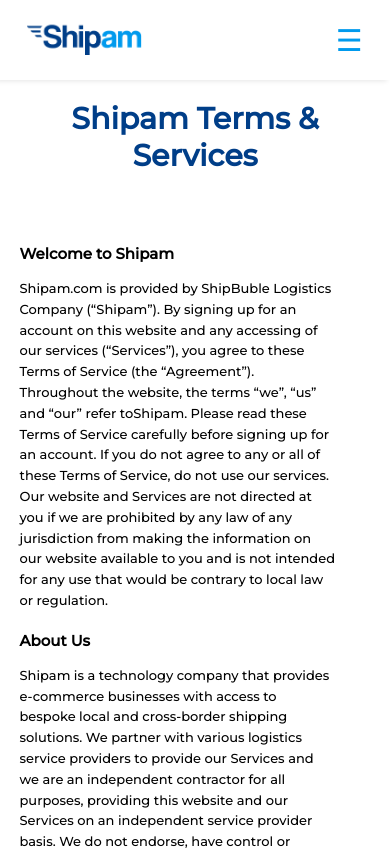
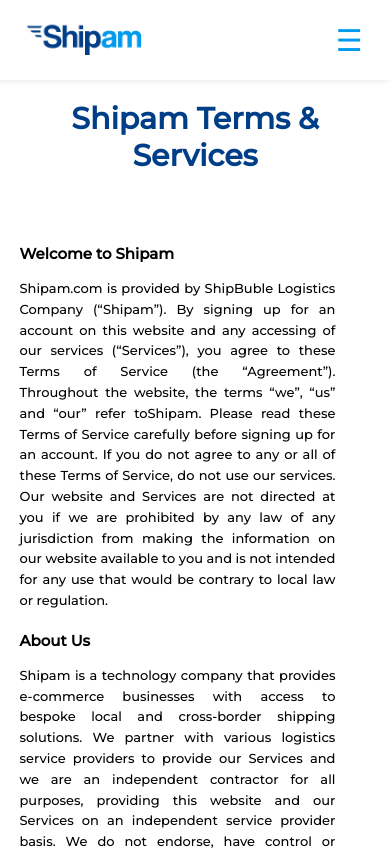
Before and after one commit to iammichaelcodes/Shipam-frontend, a React (Create React App) app: page /terms in a window 390 px wide. Shown: the top 850 px of the page. Built offline with nearby package versions, Linux system fonts and the light colour scheme.

Commit message:
Terms page updated

```diff
--- a/src/views/css/Terms&Privacy.module.css
+++ b/src/views/css/Terms&Privacy.module.css
@@ -80,10 +80,14 @@
     .TermsDiv > div {
         width:90%
     }
+    .Itemdiv > p {
+        text-align: justify;
+     }
 
 }
 @media only screen and (max-width:430px) {
  .Itemdiv > h3 {
     font-size: 15px;
  }
+
 }
```
